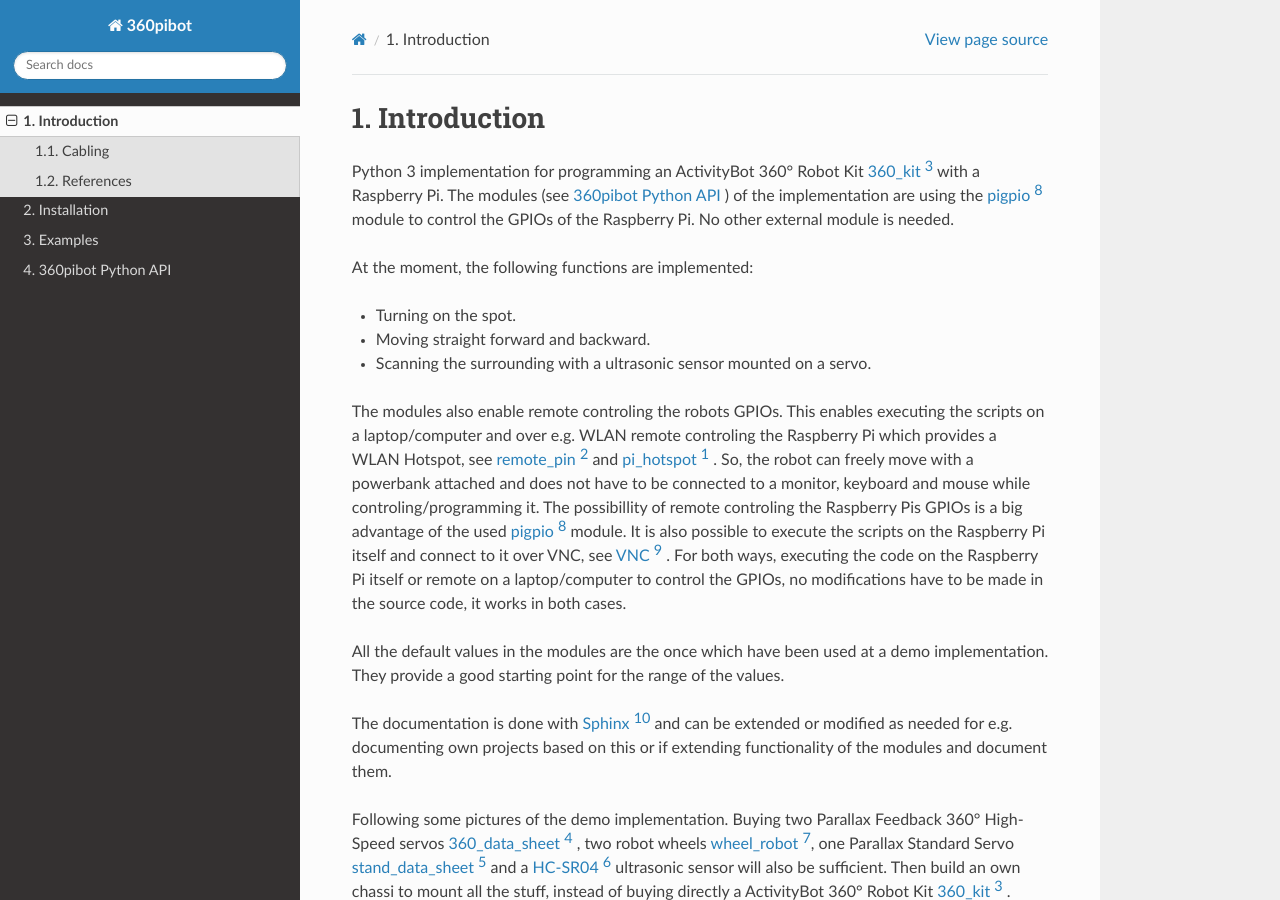
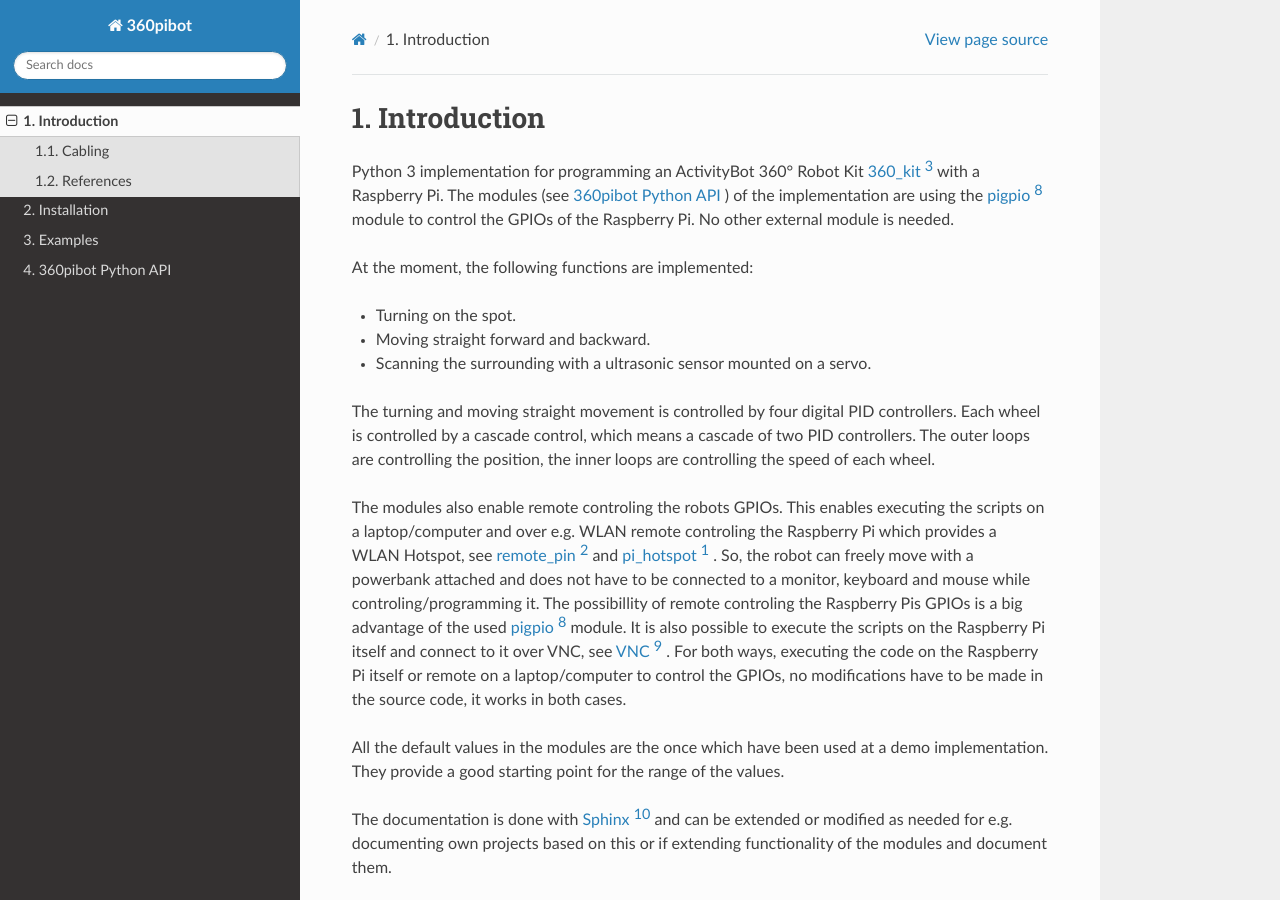
Before and after one commit to choeffer/360pibot, a Sphinx documentation site: the page built from docs/intro.rst, in a window 1280 px wide and 900 px high. Built offline with Sphinx 7.4.7 and the Read the Docs theme 2.0.0, drawn with Linux system fonts in a browser that asks for light colours.

Commit message:
added more detailed discription in the intro and README how the movement is controlled

```diff
--- a/README.rst
+++ b/README.rst
@@ -7,6 +7,11 @@ At the moment, the following functions are implemented:
 * Turning on the spot.
 * Moving straight forward and backward.
 * Scanning the surrounding with a ultrasonic sensor mounted on a servo.
+
+The turning and moving straight movement is controlled by four digital PID
+controllers. Each wheel is controlled by a cascade control, which means
+a cascade of two PID controllers. The outer loops are controlling the position,
+the inner loops are controlling the speed of each wheel.
 
 The Documentation_ is hosted on `Read the Docs`_ .
 
--- a/docs/intro.rst
+++ b/docs/intro.rst
@@ -12,6 +12,11 @@ At the moment, the following functions are implemented:
 * Turning on the spot.
 * Moving straight forward and backward.
 * Scanning the surrounding with a ultrasonic sensor mounted on a servo.
+
+The turning and moving straight movement is controlled by four digital PID
+controllers. Each wheel is controlled by a cascade control, which means
+a cascade of two PID controllers. The outer loops are controlling the position,
+the inner loops are controlling the speed of each wheel.
 
 The modules also enable remote controling the robots GPIOs. This enables
 executing the scripts on a laptop/computer and over e.g. WLAN remote controling the Raspberry Pi
```
